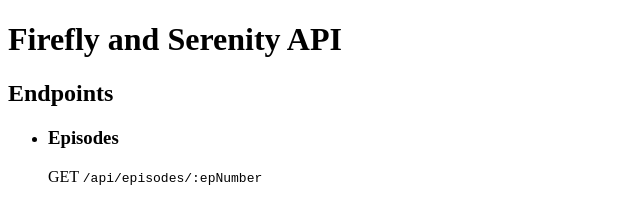
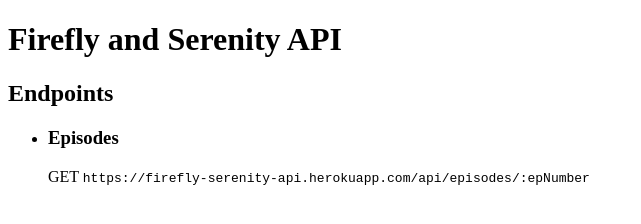
Before and after one commit to celiackelly/firefly-serenity-api, a website: page index.html in a window 1280 px wide. Shown: the whole page, without its empty margins (0-641 px from the left). Drawn offline with Linux system fonts and the light colour scheme.

Commit message:
Add Heroku URL

```diff
--- a/index.html
+++ b/index.html
@@ -12,7 +12,7 @@
     <ul>
         <li>
             <h3>Episodes</h3>
-            <p>GET <code>/api/episodes/:epNumber</code></p>
+            <p>GET <code>https://firefly-serenity-api.herokuapp.com/api/episodes/:epNumber</code></p>
         </li>
     </ul>
 </body>
```
